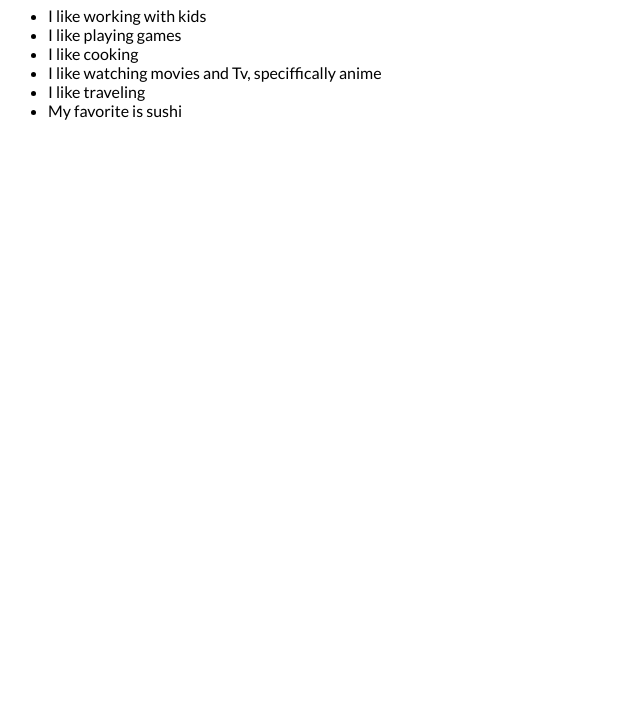
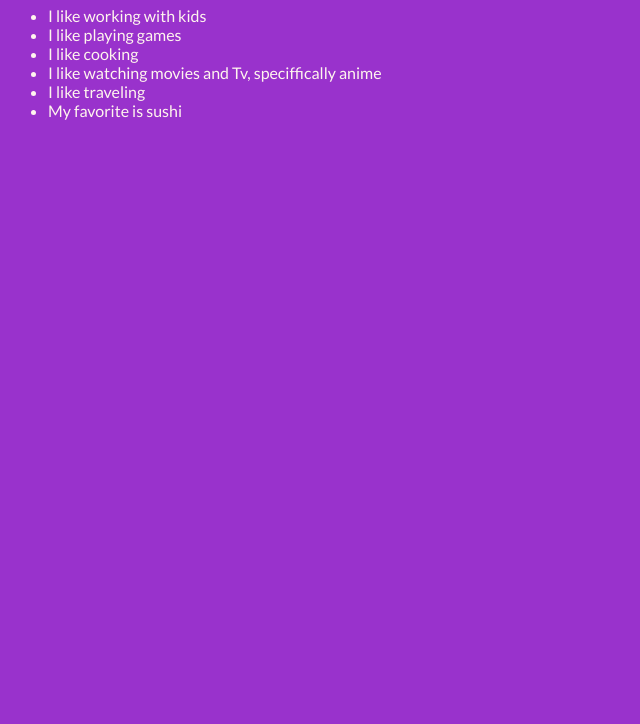
Before and after one commit to HackClubNSTS/khamari, a plain HTML site: page index.html in a window 1280 px wide. Shown: the part 76-800 px from the top of the page, without its empty margins (0-640 px from the left). Drawn offline with Linux system fonts and the light colour scheme.

Commit message:
Add colors

```diff
--- a/index.html
+++ b/index.html
@@ -11,6 +11,8 @@
               font-weight: 400;
               font-style: normal;
             /* Place colors right under here! */
+            background-color: DarkOrchid;
+            color: SeaShell;
         }
 
     </style>
```
